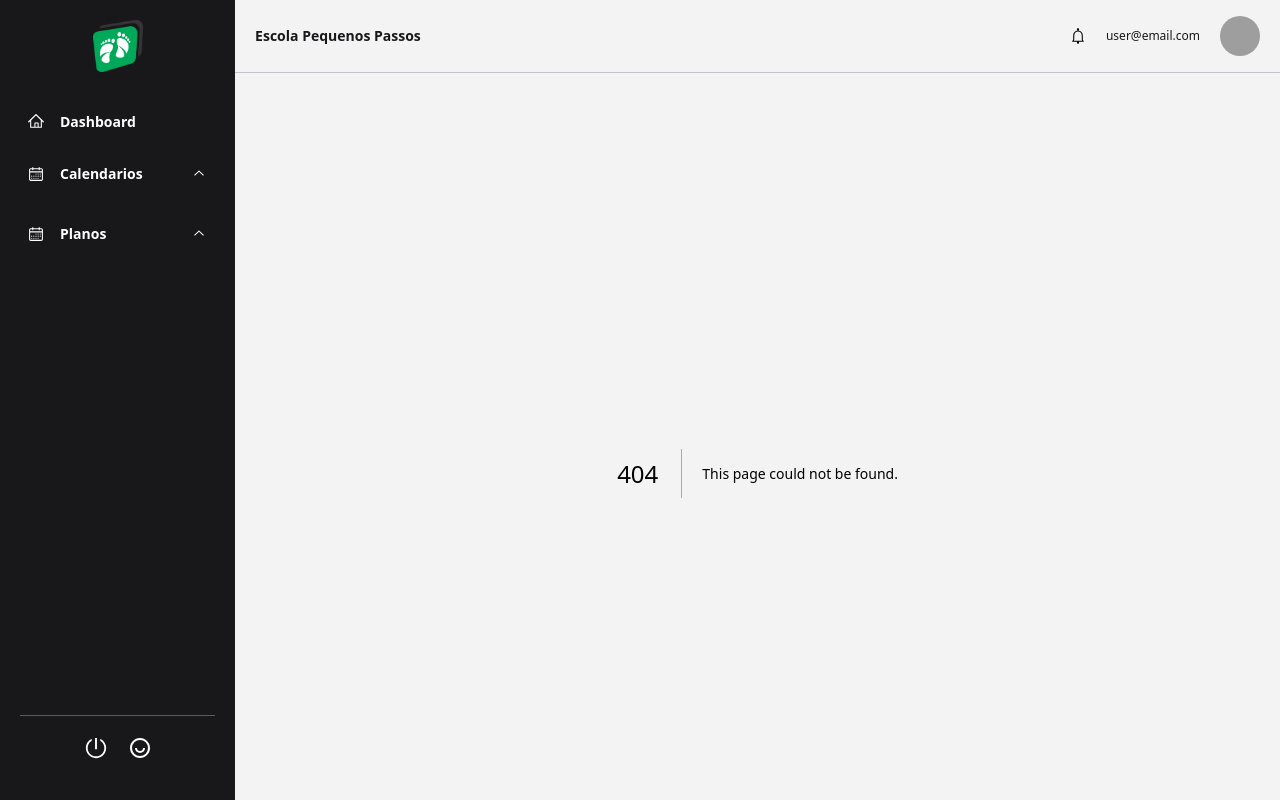
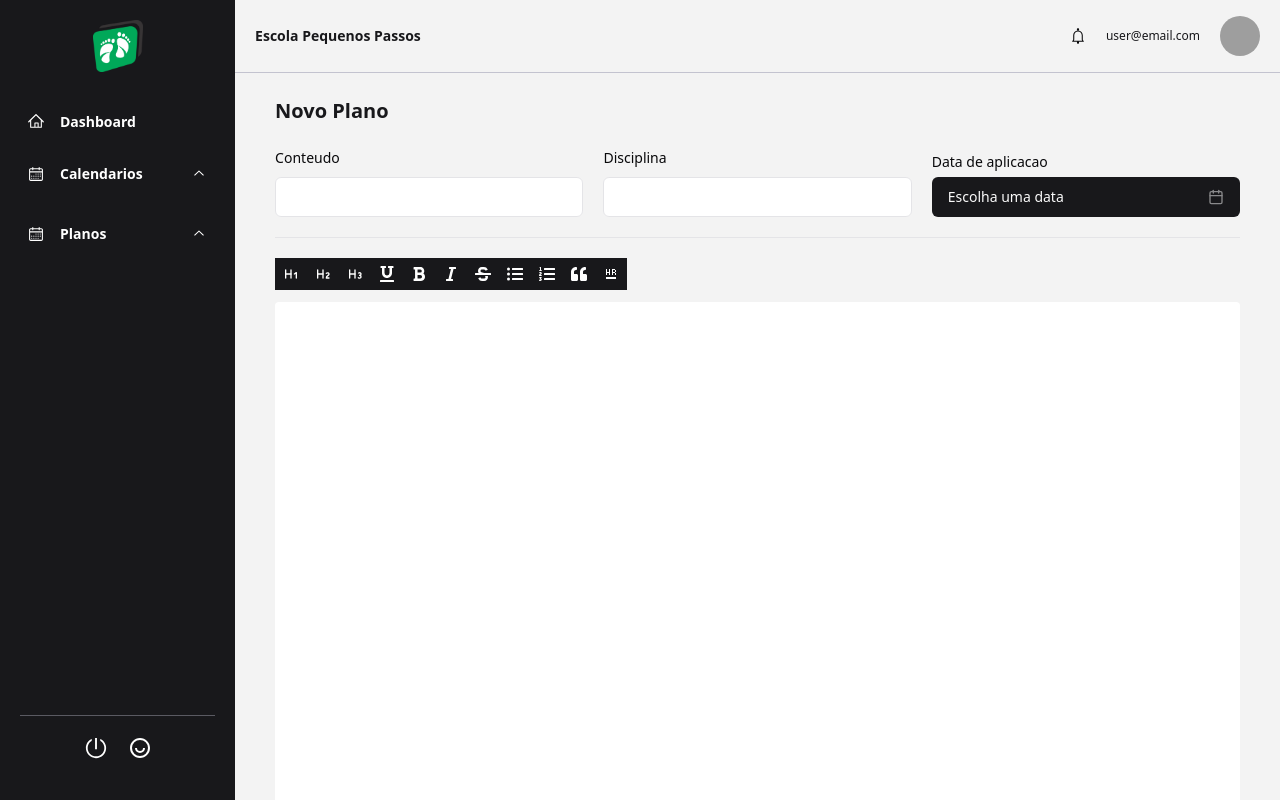
Before and after one commit to escolas-pequenos-passos/mvp-escola-pequenos-passos, a Next.js app: page /plans/daily/1 in a window 1280 px wide. Before the commit this address had no page. Built offline with nearby package versions, Linux system fonts and the light colour scheme; grey boxes are pictures that could not be loaded.

Commit message:
create page new/edit plan

```diff
--- a/src/app/calendar/page.tsx
+++ b/src/app/calendar/page.tsx
@@ -5,7 +5,7 @@ import { BsFillCalendarEventFill } from "react-icons/bs";
 import { v4 } from "uuid";
 
 import { Calendar } from "@/components/Calendar";
-import { CalendarEvent } from "@/dtos/calendarEvent";
+import { CalendarEvent } from "@/interfaces/calendarEvent";
 import {
   Dialog,
   DialogContent,
--- /dev/null
+++ b/src/app/plans/daily/[type]/editMock.ts
@@ -0,0 +1,6 @@
+export const editMock = {
+  content: 'Literatura Medieval',
+  date: '2023-08-10',
+  discipline: 'Portugues',
+  descriptionPlan: '<h1>Plano de Aula para 1 ano</h1>'
+}
--- /dev/null
+++ b/src/app/plans/daily/[type]/page.tsx
@@ -0,0 +1,188 @@
+"use client";
+
+import { zodResolver } from "@hookform/resolvers/zod";
+import { useState } from "react";
+import { useForm } from "react-hook-form";
+import { CalendarIcon, Loader2 } from "lucide-react";
+import { useRouter } from "next/navigation";
+import * as z from "zod";
+
+import { Button } from "@/components/ui/button";
+import { Calendar } from "@/components/ui/calendar";
+import {
+  Form,
+  FormControl,
+  FormField,
+  FormItem,
+  FormLabel,
+  FormMessage,
+} from "@/components/ui/form";
+import { Input } from "@/components/ui/input";
+import {
+  Popover,
+  PopoverContent,
+  PopoverTrigger,
+} from "@/components/ui/popover";
+import { Separator } from "@/components/ui/separator";
+import { Editor } from "@/components/Editor";
+import { formatDate } from "@/helpers/formatData";
+import { editMock } from "./editMock";
+
+const schema = z.object({
+  content: z.string({ required_error: "Insira um conteudo valido" }),
+  date: z.date({ required_error: "Insira uma data valida" }),
+  discipline: z.string({ required_error: "Insira uma disciplina valida" }),
+  descriptionPlan: z.string(),
+});
+
+type FormData = z.infer<typeof schema>;
+
+export default function New({ params }: { params: { type: "new" | "edit" } }) {
+  const [load, setLoad] = useState(false);
+
+  const router = useRouter();
+  const form = useForm<FormData>({
+    resolver: zodResolver(schema),
+    defaultValues:
+      params.type === "edit"
+        ? {
+            content: editMock.content,
+            date: new Date(editMock.date),
+            discipline: editMock.discipline,
+            descriptionPlan: editMock.descriptionPlan,
+          }
+        : {
+            content: undefined,
+            date: undefined,
+            discipline: undefined,
+            descriptionPlan: "",
+          },
+  });
+
+  function handleSendData(data: FormData) {
+    setLoad(true);
+    const payload = {
+      ...data,
+    };
+
+    setTimeout(() => {
+      console.log({ payload });
+      router.back();
+    }, 5000);
+  }
+
+  return (
+    <main className="h-full p-10 pt-6 overflow-y-auto overflow-x-hidden">
+      <div className="flex items-center justify-between">
+        <h1 className="text-zinc-900 font-bold text-xl">Novo Plano</h1>
+      </div>
+
+      <div className="mt-5">
+        <Form {...form}>
+          <form onSubmit={form.handleSubmit(handleSendData)}>
+            <div className="grid grid-cols-3 gap-5">
+              <FormField
+                control={form.control}
+                name="content"
+                render={({ field }) => (
+                  <FormItem>
+                    <FormLabel>Conteudo</FormLabel>
+                    <FormControl>
+                      <Input
+                        onChange={field.onChange}
+                        value={field.value}
+                        disabled={load}
+                      />
+                    </FormControl>
+                    <FormMessage />
+                  </FormItem>
+                )}
+              />
+              <FormField
+                control={form.control}
+                name="discipline"
+                render={({ field }) => (
+                  <FormItem>
+                    <FormLabel>Disciplina</FormLabel>
+                    <FormControl>
+                      <Input
+                        onChange={field.onChange}
+                        value={field.value}
+                        disabled={load}
+                      />
+                    </FormControl>
+                    <FormMessage />
+                  </FormItem>
+                )}
+              />
+              <FormField
+                control={form.control}
+                name="date"
+                render={({ field }) => {
+                  return (
+                    <FormItem className="flex flex-col self-end">
+                      <FormLabel>Data de aplicacao</FormLabel>
+                      <Popover>
+                        <PopoverTrigger asChild>
+                          <FormControl>
+                            <Button>
+                              {field.value ? (
+                                <span>{formatDate(field.value)}</span>
+                              ) : (
+                                <span>Escolha uma data</span>
+                              )}
+                              <CalendarIcon className="ml-auto h-4 w-4 opacity-50" />
+                            </Button>
+                          </FormControl>
+                        </PopoverTrigger>
+                        <PopoverContent className="w-auto p-0" align="start">
+                          <Calendar
+                            mode="single"
+                            selected={field.value}
+                            onSelect={field.onChange}
+                            initialFocus
+                            disabled={load}
+                          />
+                        </PopoverContent>
+                      </Popover>
+                      <FormMessage />
+                    </FormItem>
+                  );
+                }}
+              />
+            </div>
+            <Separator className="my-5" />
+            <div className="w-full">
+              <FormField
+                control={form.control}
+                name="descriptionPlan"
+                render={({ field }) => (
+                  <FormItem>
+                    <FormControl>
+                      <Editor
+                        content={field.value}
+                        onUpdateContent={field.onChange}
+                        isEditable={!load}
+                      />
+                    </FormControl>
+                  </FormItem>
+                )}
+              />
+            </div>
+
+            <div className="mt-2 flex justify-end">
+              <Button
+                type="submit"
+                className="flex items-center gap-2"
+                disabled={load}
+              >
+                {load && <Loader2 className="w-4 h-4 animate-spin" />}
+                Criar
+              </Button>
+            </div>
+          </form>
+        </Form>
+      </div>
+    </main>
+  );
+}
--- a/src/app/plans/daily/new/page.tsx
+++ /dev/null
@@ -1,9 +0,0 @@
-export default function New() {
-  return (
-    <main className="p-10 pt-6 overflow-y-auto overflow-x-hidden">
-      <div className="flex items-center justify-between">
-        <h1 className="text-zinc-900 font-bold text-xl">Novo Plano</h1>
-      </div>
-    </main>
-  );
-}
--- a/src/app/plans/daily/page.tsx
+++ b/src/app/plans/daily/page.tsx
@@ -13,7 +13,7 @@ export default function Daily() {
   const pathname = usePathname();
 
   function handleEdit(data: any) {
-    console.log(data);
+    router.push(`${pathname}/edit`);
   }
 
   function handleGet(data: any) {
--- a/src/components/Calendar/index.tsx
+++ b/src/components/Calendar/index.tsx
@@ -2,7 +2,7 @@ import FullCalendar from "@fullcalendar/react";
 import dayGridPlugin from "@fullcalendar/daygrid";
 import ptBrLocale from "@fullcalendar/core/locales/pt-br";
 
-import { CalendarEvent } from "@/dtos/calendarEvent";
+import { CalendarEvent } from "@/interfaces/calendarEvent";
 
 interface Props {
   events: CalendarEvent[];
--- a/src/components/Editor/Menu/index.tsx
+++ b/src/components/Editor/Menu/index.tsx
@@ -19,6 +19,7 @@ export function Menu({ editor }: Props) {
   return (
     <div className="flex items-center">
       <button
+        type="button"
         onClick={() => editor.chain().focus().toggleHeading({ level: 1 }).run()}
         className="p-2 text-white bg-zinc-900 hover:bg-zinc-800 transition-colors data-[active=true]:text-light-green"
         data-active={editor.isActive("heading", { level: 1 })}
@@ -26,6 +27,7 @@ export function Menu({ editor }: Props) {
         <LuHeading1 />
       </button>
       <button
+        type="button"
         onClick={() => editor.chain().focus().toggleHeading({ level: 2 }).run()}
         className="p-2 text-white bg-zinc-900 hover:bg-zinc-800 transition-colors data-[active=true]:text-light-green"
         data-active={editor.isActive("heading", { level: 2 })}
@@ -33,6 +35,7 @@ export function Menu({ editor }: Props) {
         <LuHeading2 />
       </button>
       <button
+        type="button"
         onClick={() => editor.chain().focus().toggleHeading({ level: 3 }).run()}
         className="p-2 text-white bg-zinc-900 hover:bg-zinc-800 transition-colors data-[active=true]:text-light-green"
         data-active={editor.isActive("heading", { level: 3 })}
@@ -40,6 +43,7 @@ export function Menu({ editor }: Props) {
         <LuHeading3 />
       </button>
       <button
+        type="button"
         onClick={() => editor.chain().focus().toggleUnderline().run()}
         className="p-2 text-white bg-zinc-900 hover:bg-zinc-800 transition-colors data-[active=true]:text-light-green"
         data-active={editor.isActive("underline")}
@@ -47,6 +51,7 @@ export function Menu({ editor }: Props) {
         <FaUnderline />
       </button>
       <button
+        type="button"
         onClick={() => editor.chain().focus().toggleBold().run()}
         className="p-2 text-white bg-zinc-900 hover:bg-zinc-800 transition-colors data-[active=true]:text-light-green"
         data-active={editor.isActive("bold")}
@@ -54,6 +59,7 @@ export function Menu({ editor }: Props) {
         <FaBold />
       </button>
       <button
+        type="button"
         onClick={() => editor.chain().focus().toggleItalic().run()}
         className="p-2 text-white bg-zinc-900 hover:bg-zinc-800 transition-colors data-[active=true]:text-light-green"
         data-active={editor.isActive("italic")}
@@ -61,6 +67,7 @@ export function Menu({ editor }: Props) {
         <FaItalic />
       </button>
       <button
+        type="button"
         onClick={() => editor.chain().focus().toggleStrike().run()}
         className="p-2 text-white bg-zinc-900 hover:bg-zinc-800 transition-colors data-[active=true]:text-light-green"
         data-active={editor.isActive("strike")}
@@ -68,6 +75,7 @@ export function Menu({ editor }: Props) {
         <FaStrikethrough />
       </button>
       <button
+        type="button"
         onClick={() => editor.chain().focus().toggleBulletList().run()}
         className="p-2 text-white bg-zinc-900 hover:bg-zinc-800 transition-colors data-[active=true]:text-light-green"
         data-active={editor.isActive("bulletList")}
@@ -75,6 +83,7 @@ export function Menu({ editor }: Props) {
         <FaListUl />
       </button>
       <button
+        type="button"
         onClick={() => editor.chain().focus().toggleOrderedList().run()}
         className="p-2 text-white bg-zinc-900 hover:bg-zinc-800 transition-colors data-[active=true]:text-light-green"
         data-active={editor.isActive("orderedList")}
@@ -82,6 +91,7 @@ export function Menu({ editor }: Props) {
         <FaListOl />
       </button>
       <button
+        type="button"
         onClick={() => editor.chain().focus().toggleBlockquote().run()}
         className="p-2 text-white bg-zinc-900 hover:bg-zinc-800 transition-colors data-[active=true]:text-light-green"
         data-active={editor.isActive("blockquote")}
@@ -89,6 +99,7 @@ export function Menu({ editor }: Props) {
         <FaQuoteLeft />
       </button>
       <button
+        type="button"
         onClick={() => editor.chain().focus().setHorizontalRule().run()}
         className="p-2 text-white bg-zinc-900 hover:bg-zinc-800 transition-colors data-[active=true]:text-light-green"
       >
--- a/src/components/Editor/index.tsx
+++ b/src/components/Editor/index.tsx
@@ -4,20 +4,30 @@ import StarterKit from "@tiptap/starter-kit";
 
 import { Menu } from "./Menu";
 
-interface Props {}
+interface Props {
+  content: string;
+  onUpdateContent: (content: string) => void;
+  isEditable?: boolean;
+}
 
-const Editor = ({}: Props) => {
+export const Editor = ({
+  content,
+  onUpdateContent,
+  isEditable = true,
+}: Props) => {
   const editor = useEditor({
     extensions: [StarterKit, Underline],
-    content: `
-      <h1>This is a 1st level heading</h1>
-      <h2>This is a 2nd level heading</h2>
-      <h3>This is a 3rd level heading</h3>
-      <h4>This 4th level heading will be converted to a paragraph, because levels are configured to be only 1, 2 or 3.</h4
-    `,
+    content: content,
+    onUpdate: ({ editor }) => {
+      const html = editor.getHTML();
+      onUpdateContent(html);
+    },
     editorProps: {
       attributes: {
         class: "outline-none",
+      },
+      editable: () => {
+        return isEditable;
       },
     },
   });
@@ -29,10 +39,8 @@ const Editor = ({}: Props) => {
       <Menu editor={editor} />
       <EditorContent
         editor={editor}
-        className="max-w-full bg-white rounded p-2 prose-sm"
+        className="max-w-none overflow-y-auto h-[600px] bg-white rounded p-2 prose prose-sm prose-p:my-1 prose-zinc"
       />
     </div>
   );
 };
-
-export default Editor;
--- a/src/components/EventForm/index.tsx
+++ b/src/components/EventForm/index.tsx
@@ -1,7 +1,6 @@
 import { useForm } from "react-hook-form";
 import { zodResolver } from "@hookform/resolvers/zod";
 import { CalendarIcon } from "lucide-react";
-import { toDate } from "date-fns";
 
 import {
   Popover,
@@ -27,9 +26,9 @@ import {
 import { Input } from "@/components/ui/input";
 import { Calendar } from "@/components/ui/calendar";
 import { EventTypeMapper } from "@/mappers/eventType";
+import { formatDate } from "@/helpers/formatData";
 
 import { formSchema } from "./schema/formSchema";
-import { formatDate } from "./helpers/formatData";
 import { FormDataDTO } from "./dtos/formDataDTO";
 
 interface Props {
--- a/src/dtos/calendarEvent.ts
+++ b/src/interfaces/calendarEvent.ts
@@ -1,4 +1,3 @@
 import { EventInput } from "@fullcalendar/core/index.js";
 
-
 export type CalendarEvent = EventInput;
```
Also changed, not shown: src/helpers/formatData.ts (renamed from src/components/EventForm/helpers/formatData.ts).
